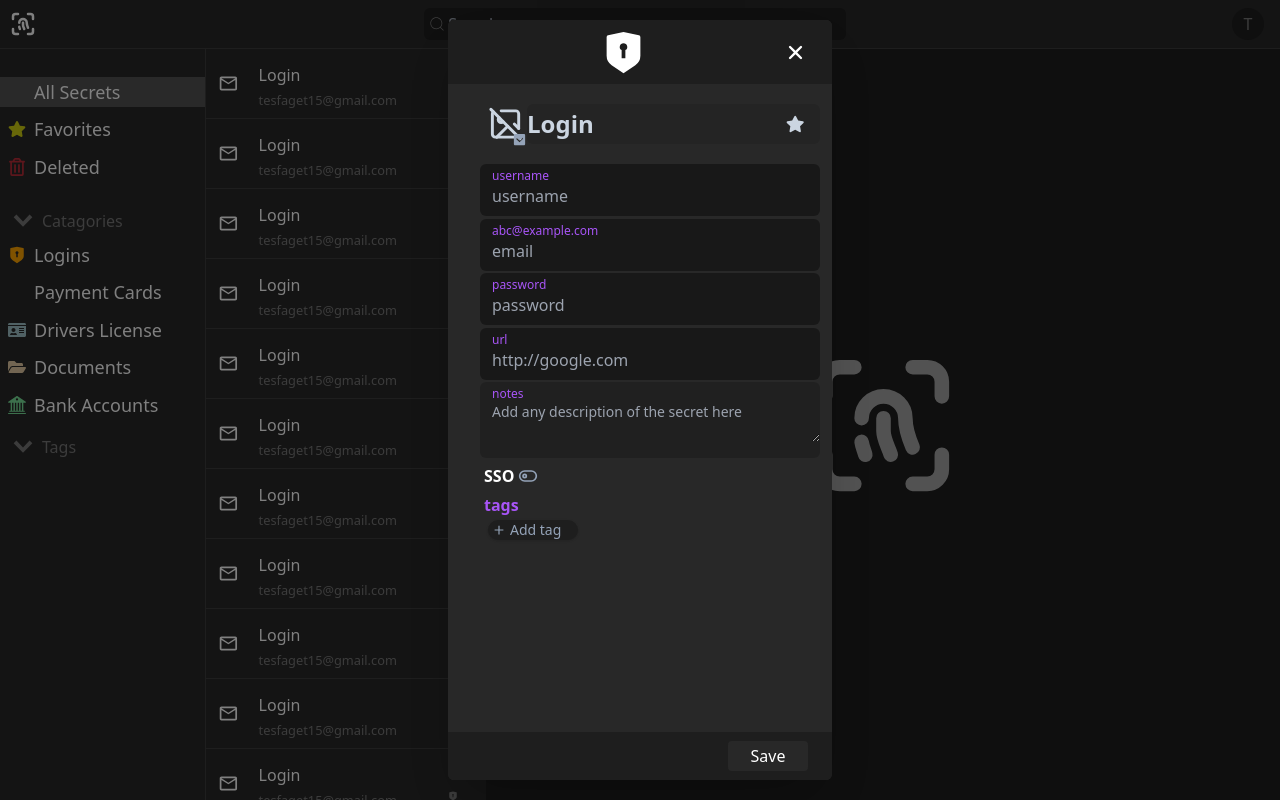
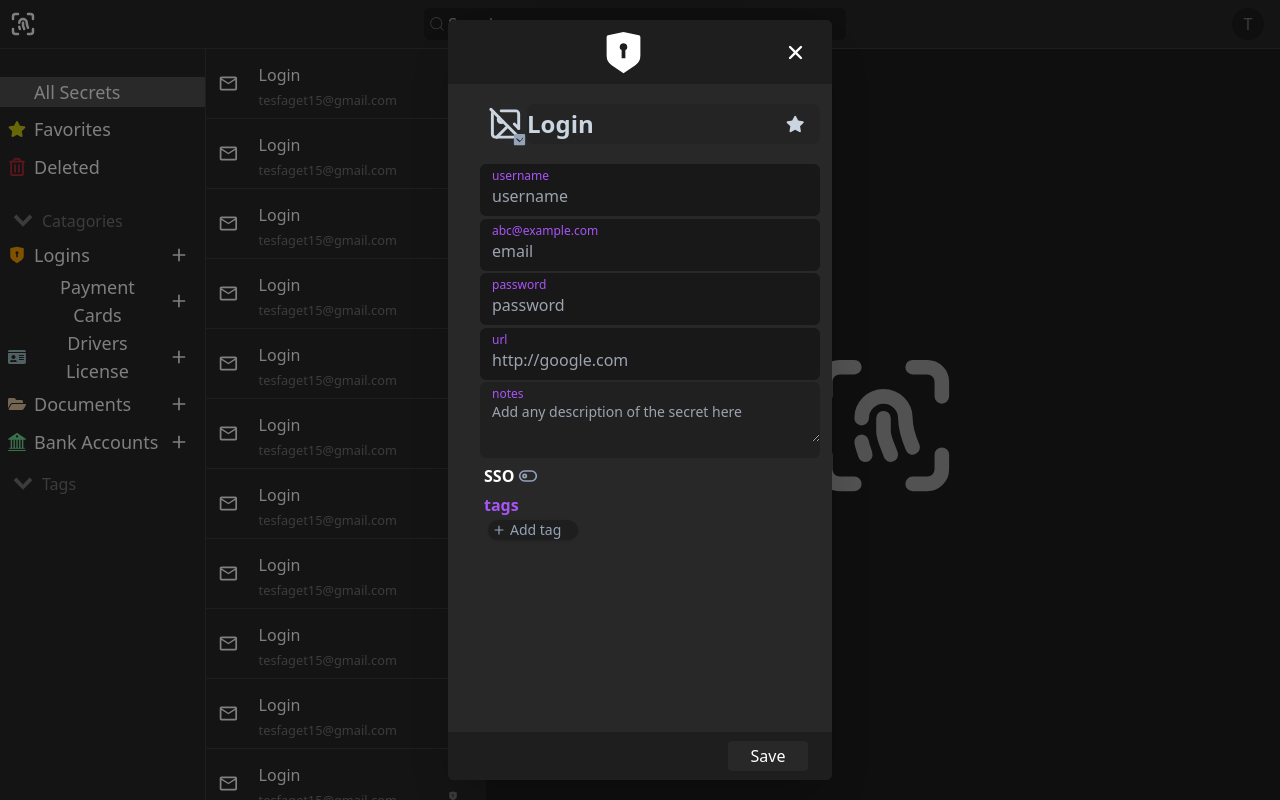
Before and after one commit to tesfatesfaye/FreePass, a React (Vite) app in the folder client/: page / in a window 1280 px wide. Built offline with nearby package versions, Linux system fonts and the light colour scheme; some icons are missing.

Commit message:
Add isCategory property to sideBarSub items

```diff
--- a/client/src/data/sideBarData.ts
+++ b/client/src/data/sideBarData.ts
@@ -7,7 +7,8 @@ interface SideBarData {
   id: string;
   name: string;
   icon: IconNames;
-  color?:string;
+  color?: string;
+  isCategory?: boolean;
 }
 const sideBarMain: SideBarData[] = [
   { id: v4(), name: "All Secrets", icon: "AllSecrets", color: "#008080" },
@@ -16,10 +17,40 @@ const sideBarMain: SideBarData[] = [
 ];
 
 const sideBarSub: SideBarData[] = [
-  { id: v4(), name: "Logins", icon: "Login", color: "#FFA500" },
-  { id: v4(), name: "Payment Cards", icon: "Payment", color: "#D3D3D3" },
-  { id: v4(), name: "Drivers License", icon: "Id", color: "#a2c4c9" },
-  { id: v4(), name: "Documents", icon: "Document", color: "#e5cca5" },
-  { id: v4(), name: "Bank Accounts", icon: "Bank", color: "#79e29a" },
+  {
+    id: v4(),
+    name: "Logins",
+    icon: "Login",
+    color: "#FFA500",
+    isCategory: true,
+  },
+  {
+    id: v4(),
+    name: "Payment Cards",
+    icon: "Payment",
+    color: "#D3D3D3",
+    isCategory: true,
+  },
+  {
+    id: v4(),
+    name: "Drivers License",
+    icon: "Id",
+    color: "#a2c4c9",
+    isCategory: true,
+  },
+  {
+    id: v4(),
+    name: "Documents",
+    icon: "Document",
+    color: "#e5cca5",
+    isCategory: true,
+  },
+  {
+    id: v4(),
+    name: "Bank Accounts",
+    icon: "Bank",
+    color: "#79e29a",
+    isCategory: true,
+  },
 ];
 export { sideBarMain, sideBarSub };
```
